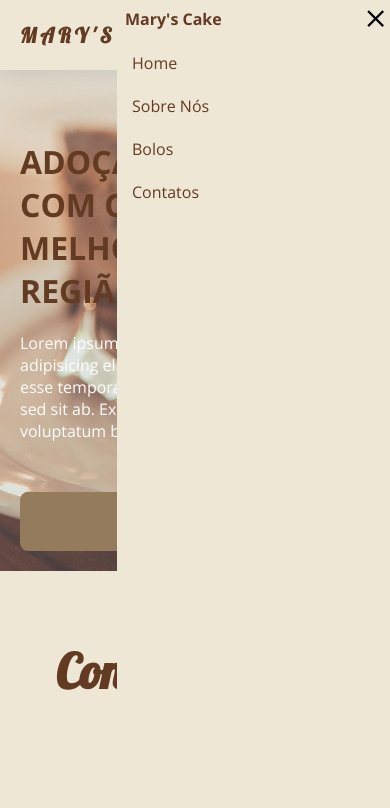
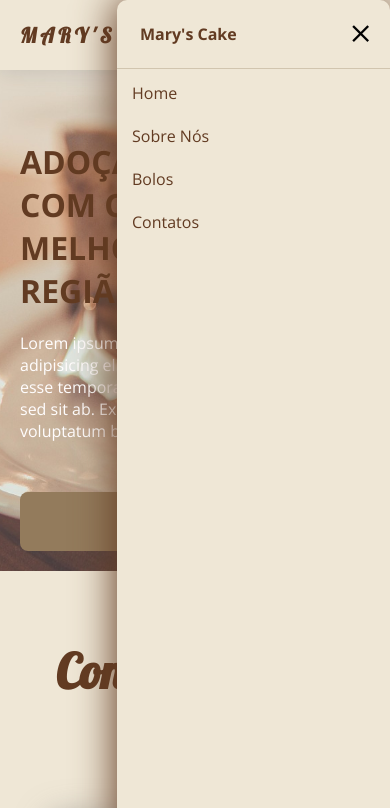
Before and after one commit to lucas-aguiar33/confeitaria, a plain HTML site: page index.html in a window 390 px wide. Both pictures are taken after a click on the element "menu". Shown: the top 808 px of the page. Drawn offline with nearby package versions, Linux system fonts and the light colour scheme.

Commit message:
ajustando a distância entre as seções nos diferentes breakpoints e arrumando o header do menu lateral

```diff
--- a/css/responsive.css
+++ b/css/responsive.css
@@ -155,7 +155,7 @@
     }
 
     section h2 {
-        font-size: 3rem;
+        font-size: 3.2rem;
     }
 
     .about {
@@ -214,6 +214,6 @@
 @media screen and (min-width: 1200px) {
     section {
         width:80vw;
-        margin-inline: auto;
+        margin: 80px auto;
     }
 }
--- a/css/style.css
+++ b/css/style.css
@@ -115,7 +115,7 @@ section h2 {
     font-family: 'Lobster';
     color:var(--cor-titulos);
     text-align: center;
-    margin-bottom:80px;
+    margin-bottom: 50px;
 }
 
 .cakes {
@@ -283,11 +283,14 @@ footer span {
     width:70%;
     height: 100vh;
     display: none;
-    background-color:var(--cor-bg)
+    background-color:var(--cor-bg);
+    box-shadow: -2px 0 40px var(--cor-titulos);
+    border-radius: 10px;
 }
 
 .header-side-menu {
-    border-bottom:1px solid var(--cor-bg);
+    border-bottom:1px solid rgb(209, 197, 175);
+    padding:15px;
     display: flex;
     align-items: center;
     justify-content: space-between;
```
